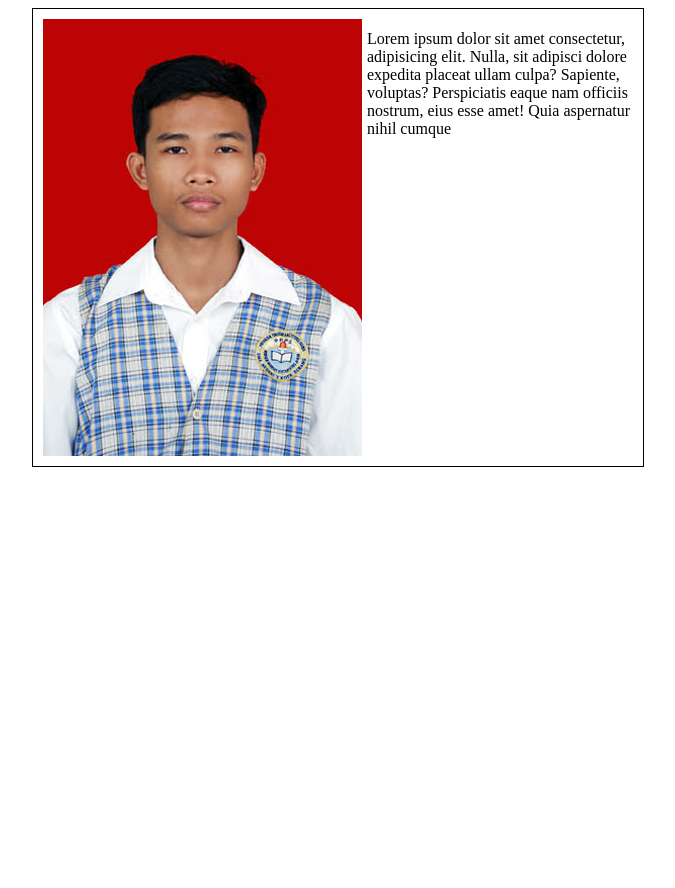
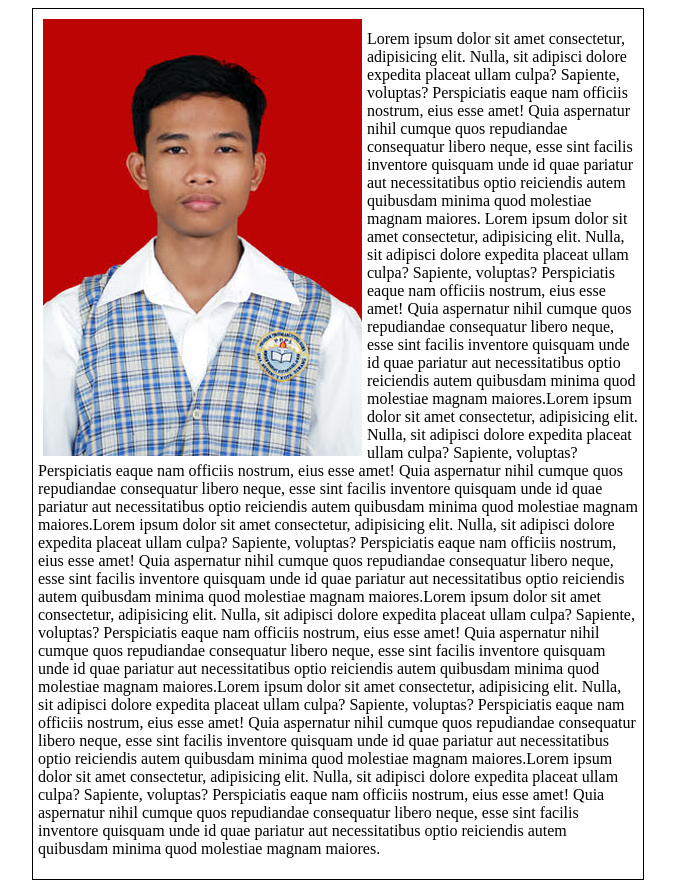
Before and after one commit to fiqriturhamz/Belajar-Web-CSS, a plain HTML site: page Float/Text Wrapping/index.html in a window 1280 px wide. Shown: the whole page, without its empty margins (302-977 px from the left). Before the commit the page ends 800 px from the top, so only its background shows below. Drawn offline with Linux system fonts and the light colour scheme.

Commit message:
new commit

```diff
--- a/Float/Text Wrapping/index.html
+++ b/Float/Text Wrapping/index.html
@@ -9,12 +9,41 @@
 <body>
     <div class="container">
         <img src="fiqri.jpeg" alt="fiqri">
-
-
         <p>Lorem ipsum dolor sit amet consectetur, adipisicing elit. Nulla, sit adipisci dolore expedita placeat ullam
             culpa? Sapiente, voluptas? Perspiciatis eaque nam officiis nostrum, eius esse amet! Quia aspernatur nihil
             cumque
-        </p>
+            quos repudiandae consequatur libero neque, esse sint facilis inventore quisquam unde id quae pariatur aut
+            necessitatibus optio reiciendis autem quibusdam minima quod molestiae magnam maiores. Lorem ipsum dolor sit
+            amet consectetur, adipisicing elit. Nulla, sit adipisci dolore expedita placeat ullam
+            culpa? Sapiente, voluptas? Perspiciatis eaque nam officiis nostrum, eius esse amet! Quia aspernatur nihil
+            cumque
+            quos repudiandae consequatur libero neque, esse sint facilis inventore quisquam unde id quae pariatur aut
+            necessitatibus optio reiciendis autem quibusdam minima quod molestiae magnam maiores.Lorem ipsum dolor sit
+            amet consectetur, adipisicing elit. Nulla, sit adipisci dolore expedita placeat ullam
+            culpa? Sapiente, voluptas? Perspiciatis eaque nam officiis nostrum, eius esse amet! Quia aspernatur nihil
+            cumque
+            quos repudiandae consequatur libero neque, esse sint facilis inventore quisquam unde id quae pariatur aut
+            necessitatibus optio reiciendis autem quibusdam minima quod molestiae magnam maiores.Lorem ipsum dolor sit
+            amet consectetur, adipisicing elit. Nulla, sit adipisci dolore expedita placeat ullam
+            culpa? Sapiente, voluptas? Perspiciatis eaque nam officiis nostrum, eius esse amet! Quia aspernatur nihil
+            cumque
+            quos repudiandae consequatur libero neque, esse sint facilis inventore quisquam unde id quae pariatur aut
+            necessitatibus optio reiciendis autem quibusdam minima quod molestiae magnam maiores.Lorem ipsum dolor sit
+            amet consectetur, adipisicing elit. Nulla, sit adipisci dolore expedita placeat ullam
+            culpa? Sapiente, voluptas? Perspiciatis eaque nam officiis nostrum, eius esse amet! Quia aspernatur nihil
+            cumque
+            quos repudiandae consequatur libero neque, esse sint facilis inventore quisquam unde id quae pariatur aut
+            necessitatibus optio reiciendis autem quibusdam minima quod molestiae magnam maiores.Lorem ipsum dolor sit
+            amet consectetur, adipisicing elit. Nulla, sit adipisci dolore expedita placeat ullam
+            culpa? Sapiente, voluptas? Perspiciatis eaque nam officiis nostrum, eius esse amet! Quia aspernatur nihil
+            cumque
+            quos repudiandae consequatur libero neque, esse sint facilis inventore quisquam unde id quae pariatur aut
+            necessitatibus optio reiciendis autem quibusdam minima quod molestiae magnam maiores.Lorem ipsum dolor sit
+            amet consectetur, adipisicing elit. Nulla, sit adipisci dolore expedita placeat ullam
+            culpa? Sapiente, voluptas? Perspiciatis eaque nam officiis nostrum, eius esse amet! Quia aspernatur nihil
+            cumque
+            quos repudiandae consequatur libero neque, esse sint facilis inventore quisquam unde id quae pariatur aut
+            necessitatibus optio reiciendis autem quibusdam minima quod molestiae magnam maiores.</p>
         <div class="clear"></div>
     </div>
 </body>
```
